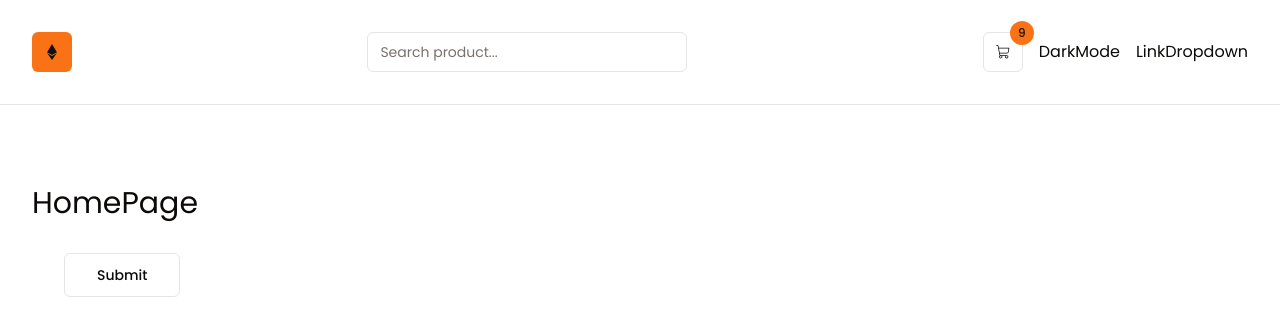
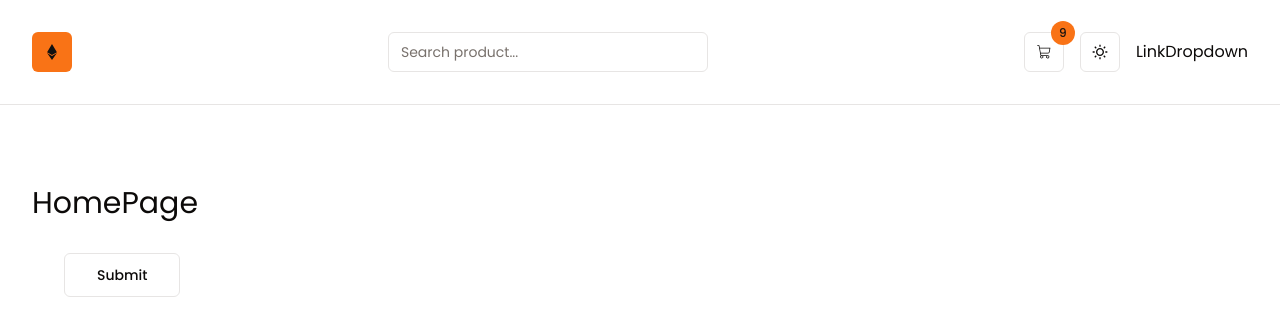
Before and after one commit to Nimira43/Vita, a Next.js app: page / in a window 1280 px wide. Shown: the top 336 px of the page. Built offline with nearby package versions, Linux system fonts and the light colour scheme.

Commit message:
Dark / Light mode working.

```diff
--- a/app/providers.tsx
+++ b/app/providers.tsx
@@ -2,7 +2,7 @@
 
 import { ThemeProvider } from "./theme-provider"
 
-function Providers({ children }:   { children: React.ReactNode }) {
+function Providers({ children }: { children: React.ReactNode }) {
   return (
     // <>
     //   {children}
--- a/app/theme-provider.tsx
+++ b/app/theme-provider.tsx
@@ -4,6 +4,7 @@
 import { ThemeProvider as NextThemeProvider } from 'next-themes'
 import { type ThemeProviderProps } from 'next-themes/dist/types'
 
+
 export function ThemeProvider({ children, ...props }: ThemeProviderProps) {
   return <NextThemeProvider {...props}>{children}</NextThemeProvider>
 }
--- a/components/navbar/DarkMode.tsx
+++ b/components/navbar/DarkMode.tsx
@@ -1,47 +1,34 @@
-import React from 'react'
+'use client'
 
-const DarkMode = () => {
+import * as React from 'react'
+import { useTheme } from 'next-themes'
+import { RiMoonLine, RiSunLine } from 'react-icons/ri'
+import { Button } from '@/components/ui/button'
+import { DropdownMenu, DropdownMenuContent, DropdownMenuItem, DropdownMenuTrigger } from '@/components/ui/dropdown-menu'
+
+export default function ModeToggle() {
+  const { setTheme } = useTheme()
+
   return (
-    <div>
-      <h1>DarkMode</h1>
-    </div>
+    <DropdownMenu>
+      <DropdownMenuTrigger asChild>
+        <Button variant='outline' size='icon'>
+          <RiSunLine className='h-[1.2rem] w-[1.2rem] rotate-0 scale-100 transition-all dark:-rotate-90 dark:scale-0'/>
+          <RiMoonLine className='absolute h-[1.2rem] w-[1.2rem] rotate-90 scale-0 transition-all dark:rotate-0 dark:scale-100' />
+          <span className='sr-only'>Toggle theme</span>
+        </Button>
+      </DropdownMenuTrigger>
+      <DropdownMenuContent align='end'>
+        <DropdownMenuItem onClick={() => setTheme('light')}>
+          Light
+        </DropdownMenuItem>
+        <DropdownMenuItem onClick={() => setTheme('dark')}>
+          Dark
+        </DropdownMenuItem>
+        <DropdownMenuItem onClick={() => setTheme('system')}>
+          System
+        </DropdownMenuItem>
+      </DropdownMenuContent>
+    </DropdownMenu>
   )
 }
-
-export default DarkMode
-
-
-// 'use client'
-
-// import * as React from 'react'
-// import { useTheme } from 'next-themes'
-// import { RiMoonLine, RiSunLine } from 'react-icons/ri'
-// import { Button } from '@/components/ui/button'
-// import { DropdownMenu, DropdownMenuContent, DropdownMenuItem, DropdownMenuTrigger } from '@/components/ui/dropdown-menu'
-
-// export default function ModeToggle() {
-//   const { setTheme } = useTheme()
-
-//   return (
-//     <DropdownMenu>
-//       <DropdownMenuTrigger asChild>
-//         <Button variant='outline' size='icon'>
-//           <RiSunLine className='h-[1.2rem] w-[1.2rem] rotate-0 scale-100 transition-all dark:-rotate-90 dark:scale-0'/>
-//           <RiMoonLine className='absolute h-[1.2rem] w-[1.2rem] rotate-90 scale-0 transition-all dark:rotate-0 dark:scale-100' />
-//           <span className='sr-only'>Toggle theme</span>
-//         </Button>
-//       </DropdownMenuTrigger>
-//       <DropdownMenuContent align='end'>
-//         <DropdownMenuItem onClick={() => setTheme('light')}>
-//           Light
-//         </DropdownMenuItem>
-//         <DropdownMenuItem onClick={() => setTheme('dark')}>
-//           Dark
-//         </DropdownMenuItem>
-//         <DropdownMenuItem onClick={() => setTheme('system')}>
-//           System
-//         </DropdownMenuItem>
-//       </DropdownMenuContent>
-//     </DropdownMenu>
-//   )
-// }
```
